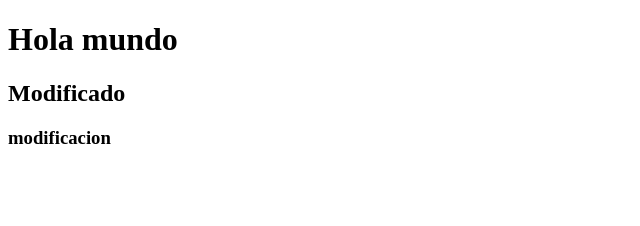
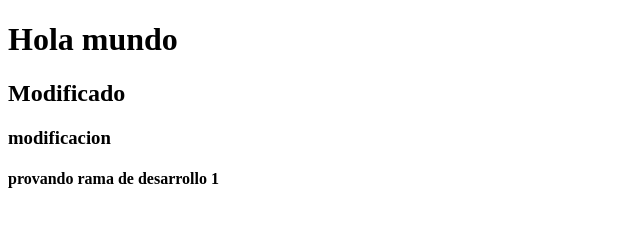
Before and after one commit to Maik0r/Repositorio-uno, a plain HTML site: page index.html in a window 1280 px wide. Shown: the whole page, without its empty margins (0-640 px from the left). Drawn offline with Linux system fonts and the light colour scheme.

Commit message:
primera prueba de la nueva rama

```diff
--- a/index.html
+++ b/index.html
@@ -9,5 +9,6 @@
     <h1>Hola mundo</h1>
     <h2>Modificado</h2>
     <h3>modificacion</h3>
+    <h4>provando rama de desarrollo 1</h4>
 </body>
 </html>
```
